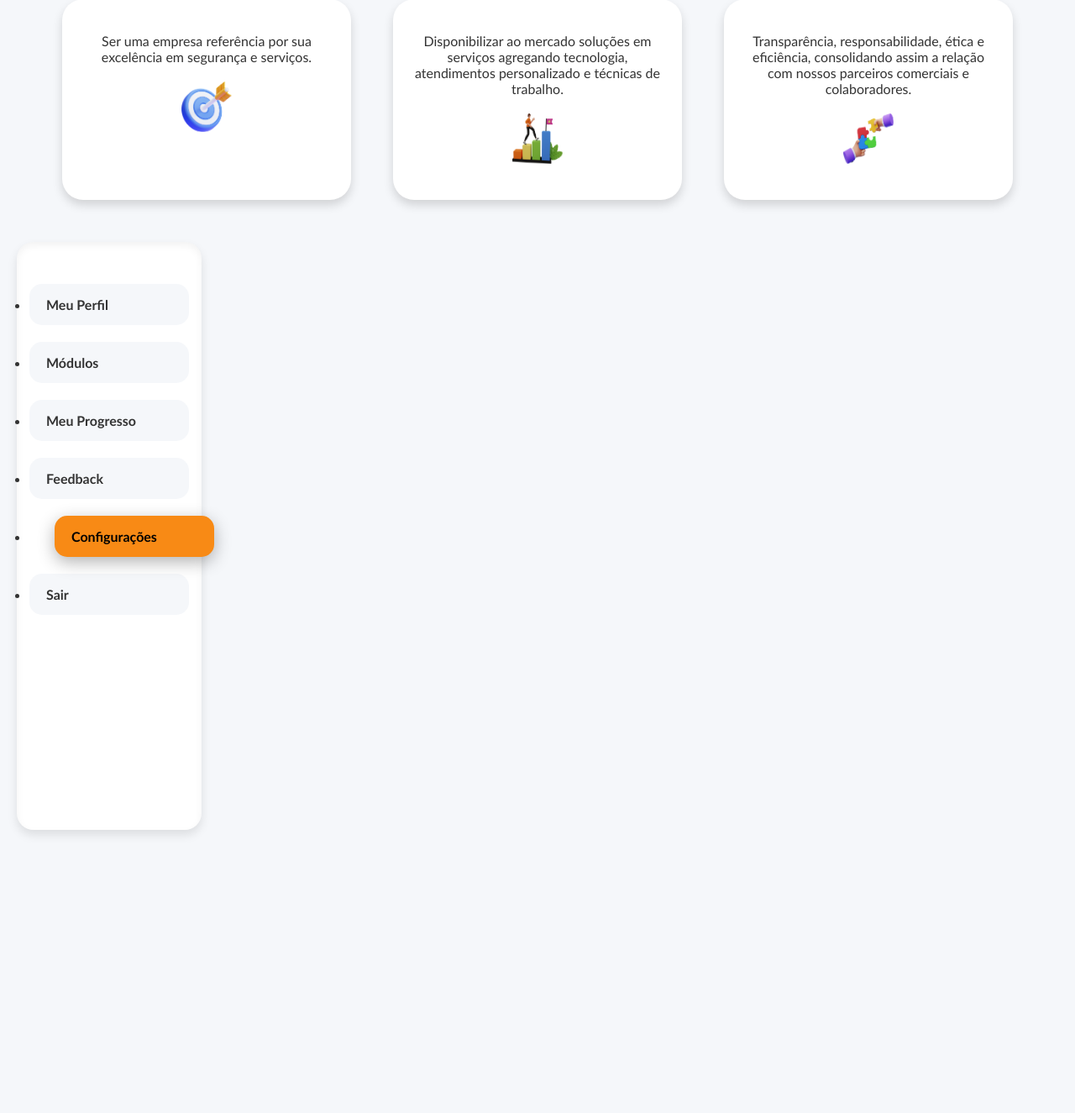
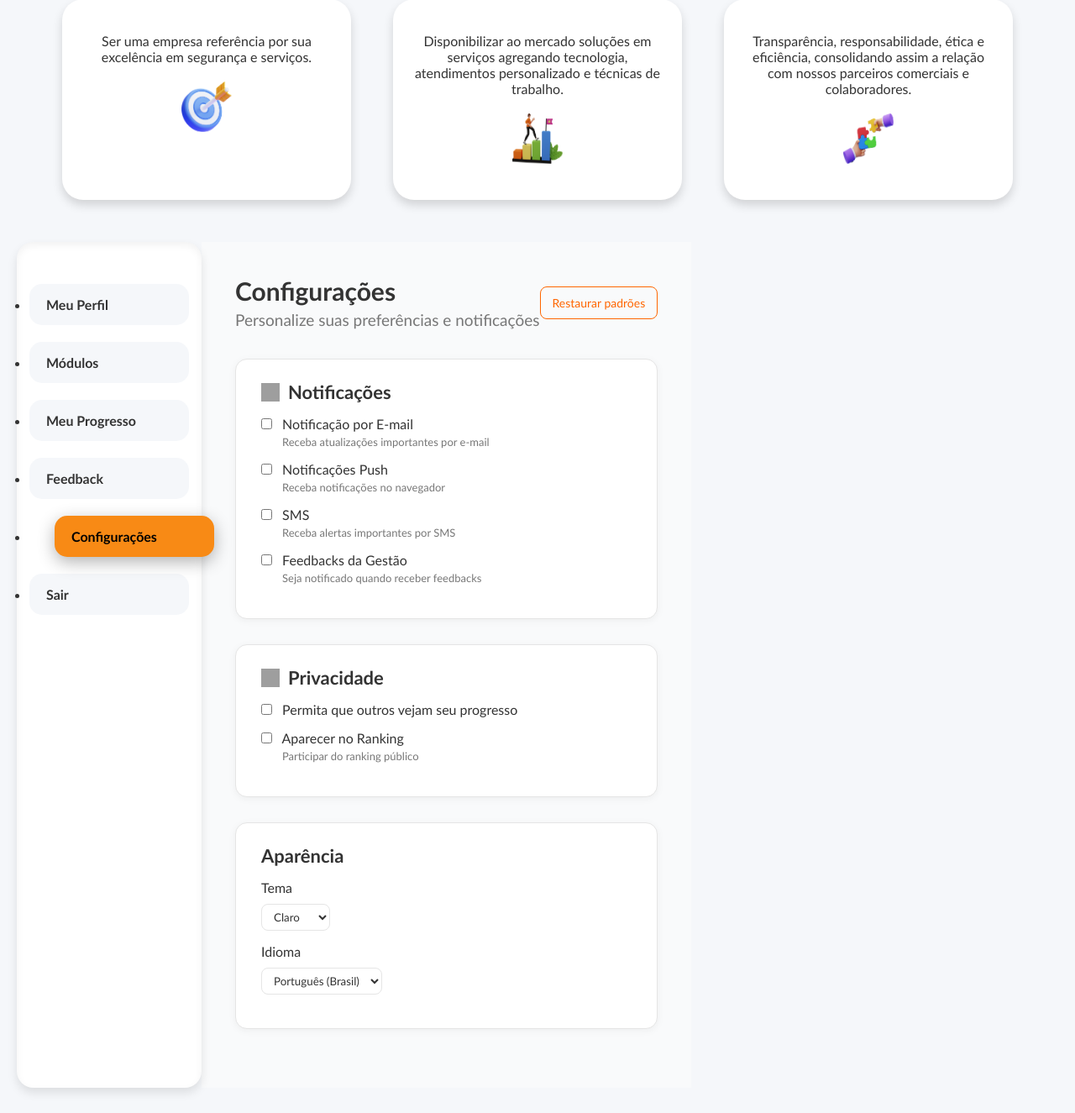
Before and after one commit to julianaalphasecure/treinamentos-internos, a Flask app: template src/templates/colaborador/configuracoes.html in a window 1280 px wide. Shown: the part 710-2035 px from the top of the page at 84% size. Before the commit the page ends 1704 px from the top, so only its background shows below. Run offline with Flask 3, Linux system fonts and the light colour scheme; the template is opened without the code that fills it, so the values that code supplies are empty; grey boxes are pictures that could not be loaded.

Commit message:
feta: Iniciando página de configurações

```diff
--- a/src/static/css/colaborador/configuracoes.css
+++ b/src/static/css/colaborador/configuracoes.css
@@ -156,3 +156,218 @@ body {
   box-shadow: 0 6px 20px rgba(0,0,0,0.3);
   transform: translateX(30px);
 }
+
+.config-container {
+  padding: 40px;
+  max-width: 700px;
+  font-family: 'Gill Sans', 'Gill Sans MT', Calibri, 'Trebuchet MS', sans-serif;
+  color: #333;
+}
+
+.config-container h2 {
+  margin-bottom: 5px;
+  font-size: 24px;
+}
+
+.subtitle {
+  color: #666;
+  margin-bottom: 25px;
+  font-size: 14px;
+}
+
+.section {
+  margin-bottom: 40px;
+  border-bottom: 1px solid #e5e5e5;
+  padding-bottom: 25px;
+}
+
+.section-header {
+  display: flex;
+  align-items: center;
+  gap: 10px;
+  margin-bottom: 15px;
+}
+
+.section-header img {
+  width: 22px;
+  height: 22px;
+}
+
+.section-header h3 {
+  font-size: 18px;
+  margin: 0;
+}
+
+
+:root {
+  --primary: #ff6600;
+  --bg-light: #f9fafb;
+  --bg-dark: #1e1e1e;
+  --text-light: #333;
+  --text-dark: #f2f2f2;
+  --muted-light: #777;
+  --muted-dark: #aaa;
+  --card-light: #fff;
+  --card-dark: #2a2a2a;
+  --border-light: #e5e5e5;
+  --border-dark: #333;
+}
+
+body {
+  transition: background-color 0.4s ease, color 0.4s ease;
+}
+
+/* ================= CONTAINER ================= */
+.config-container {
+  padding: 40px;
+  background-color: var(--bg-light);
+  color: var(--text-light);
+  transition: all 0.4s ease;
+}
+
+/* Tema escuro */
+[data-theme="escuro"] .config-container {
+  background-color: var(--bg-dark);
+  color: var(--text-dark);
+}
+
+
+.config-header {
+  display: flex;
+  justify-content: space-between;
+  align-items: center;
+  margin-bottom: 35px;
+}
+
+.config-header h2 {
+  font-size: 30px;
+  margin-bottom: 5px;
+}
+
+.config-header p {
+  color: var(--muted-light);
+  font-size: 19px;
+}
+
+[data-theme="escuro"] .config-header p {
+  color: var(--muted-dark);
+}
+
+#reset-btn {
+  background: none;
+  border: 1px solid var(--primary);
+  color: var(--primary);
+  padding: 10px 14px;
+  border-radius: 8px;
+  font-size: 14px;
+  cursor: pointer;
+  transition: all 0.3s ease;
+  margin-left: auto;
+
+}
+
+#reset-btn:hover {
+  background-color: var(--primary);
+  color: #fff;
+}
+
+/* ================= CARDS ================= */
+.config-card {
+  background-color: var(--card-light);
+  border-radius: 14px;
+  padding: 25px 30px;
+  margin-bottom: 30px;
+  box-shadow: 0 2px 10px rgba(0,0,0,0.05);
+  border: 1px solid var(--border-light);
+  transition: all 0.4s ease;
+}
+
+[data-theme="escuro"] .config-card {
+  background-color: var(--card-dark);
+  border-color: var(--border-dark);
+  box-shadow: 0 2px 12px rgba(255,255,255,0.05);
+}
+
+.card-header {
+  display: flex;
+  align-items: center;
+  gap: 10px;
+  margin-bottom: 15px;
+}
+
+.card-header img {
+  width: 22px;
+  height: 22px;
+}
+
+.card-header h3 {
+  font-size: 22px;
+  margin: 0;
+}
+
+/* ================= OPÇÕES ================= */
+.option {
+  margin-bottom: 15px;
+}
+
+.option label {
+  font-weight: 500;
+  display: block;
+  margin-bottom: 4px;
+}
+
+.option p {
+  margin-left: 25px;
+  font-size: 13px;
+  color: var(--muted-light);
+}
+
+[data-theme="escuro"] .option p {
+  color: var(--muted-dark);
+}
+
+input[type="checkbox"] {
+  accent-color: var(--primary);
+  margin-right: 8px;
+}
+
+select {
+  margin-top: 6px;
+  padding: 6px 10px;
+  border-radius: 8px;
+  border: 1px solid var(--border-light);
+  background-color: var(--card-light);
+  color: var(--text-light);
+  outline: none;
+  cursor: pointer;
+  transition: all 0.3s ease;
+}
+
+select:focus {
+  border-color: var(--primary);
+}
+
+[data-theme="escuro"] select {
+  background-color: var(--card-dark);
+  color: var(--text-dark);
+  border-color: var(--border-dark);
+}
+
+.toast {
+  position: fixed;
+  bottom: 25px;
+  right: 25px;
+  background-color: var(--primary);
+  color: #fff;
+  padding: 10px 18px;
+  border-radius: 8px;
+  opacity: 0;
+  transform: translateY(20px);
+  transition: opacity 0.4s ease, transform 0.4s ease;
+  z-index: 1000;
+}
+
+.toast.show {
+  opacity: 1;
+  transform: translateY(0);
+}
--- a/src/static/js/colaborador/configuracoes.js
+++ b/src/static/js/colaborador/configuracoes.js
@@ -0,0 +1,58 @@
+document.addEventListener('DOMContentLoaded', () => {
+  const checkboxes = ['emailNotif', 'pushNotif', 'smsNotif', 'feedbackNotif', 'showProgress', 'ranking'];
+  const theme = document.getElementById('theme');
+  const language = document.getElementById('language');
+  const resetBtn = document.getElementById('reset-btn');
+
+
+  checkboxes.forEach(id => {
+    const el = document.getElementById(id);
+    const saved = localStorage.getItem(id);
+    el.checked = saved === 'true';
+    el.addEventListener('change', () => localStorage.setItem(id, el.checked));
+  });
+
+  const savedTheme = localStorage.getItem('theme') || 'claro';
+  document.body.setAttribute('data-theme', savedTheme);
+  theme.value = savedTheme;
+
+  const savedLang = localStorage.getItem('language') || 'pt-br';
+  language.value = savedLang;
+
+
+  theme.addEventListener('change', () => {
+    const value = theme.value;
+    localStorage.setItem('theme', value);
+    document.body.setAttribute('data-theme', value);
+  });
+
+
+  language.addEventListener('change', () => {
+    const value = language.value;
+    localStorage.setItem('language', value);
+    showToast('Idioma alterado para: ' + (value === 'pt-br' ? 'Português (Brasil)' : 'Inglês'));
+  });
+
+
+  resetBtn.addEventListener('click', () => {
+    localStorage.clear();
+    checkboxes.forEach(id => (document.getElementById(id).checked = false));
+    theme.value = 'claro';
+    language.value = 'pt-br';
+    document.body.setAttribute('data-theme', 'claro');
+    showToast('Preferências restauradas para o padrão.');
+  });
+
+
+  function showToast(msg) {
+    const toast = document.createElement('div');
+    toast.className = 'toast';
+    toast.textContent = msg;
+    document.body.appendChild(toast);
+    setTimeout(() => toast.classList.add('show'), 100);
+    setTimeout(() => {
+      toast.classList.remove('show');
+      setTimeout(() => toast.remove(), 400);
+    }, 2500);
+  }
+});
--- a/src/templates/colaborador/configuracoes.html
+++ b/src/templates/colaborador/configuracoes.html
@@ -55,6 +55,90 @@
     </nav>
   </aside>
 
+  <div class="config-container">
+  <div class="config-header">
+    <div>
+      <h2>Configurações</h2>
+      <p>Personalize suas preferências e notificações</p>
+    </div>
+    <button id="reset-btn">Restaurar padrões</button>
+  </div>
+
+  <!-- CARD: NOTIFICAÇÕES -->
+  <div class="config-card">
+    <div class="card-header">
+      <img src="/src/static/img/icons/notification.png" alt="Notificações">
+      <h3>Notificações</h3>
+    </div>
+
+    <div class="option">
+      <label><input type="checkbox" id="emailNotif"> Notificação por E-mail</label>
+      <p>Receba atualizações importantes por e-mail</p>
+    </div>
+
+    <div class="option">
+      <label><input type="checkbox" id="pushNotif"> Notificações Push</label>
+      <p>Receba notificações no navegador</p>
+    </div>
+
+    <div class="option">
+      <label><input type="checkbox" id="smsNotif"> SMS</label>
+      <p>Receba alertas importantes por SMS</p>
+    </div>
+
+    <div class="option">
+      <label><input type="checkbox" id="feedbackNotif"> Feedbacks da Gestão</label>
+      <p>Seja notificado quando receber feedbacks</p>
+    </div>
+  </div>
+
+  <!-- CARD: PRIVACIDADE -->
+  <div class="config-card">
+    <div class="card-header">
+      <img src="/src/static/img/icons/privacy.png" alt="Privacidade">
+      <h3>Privacidade</h3>
+    </div>
+
+    <div class="option">
+      <label><input type="checkbox" id="showProgress"> Permita que outros vejam seu progresso</label>
+    </div>
+
+    <div class="option">
+      <label><input type="checkbox" id="ranking"> Aparecer no Ranking</label>
+      <p>Participar do ranking público</p>
+    </div>
+  </div>
+
+
+  <div class="config-card">
+    <div class="card-header">
+      <h3>Aparência</h3>
+    </div>
+
+    <div class="option">
+      <label for="theme">Tema</label>
+      <select id="theme">
+        <option value="claro">Claro</option>
+        <option value="escuro">Escuro</option>
+      </select>
+    </div>
+
+    <div class="option">
+      <label for="language">Idioma</label>
+      <select id="language">
+        <option value="pt-br">Português (Brasil)</option>
+        <option value="en">Inglês</option>
+      </select>
+    </div>
+  </div>
+</div>
+
+<script src="/src/static/js/configuracoes.js"></script>
+
+
+<script src="/src/static/js/configuracoes.js"></script>
+
+
   <script src="/src/static/js/colaborador/configuracoes.js"></script>
 </body>
 </html>
```
